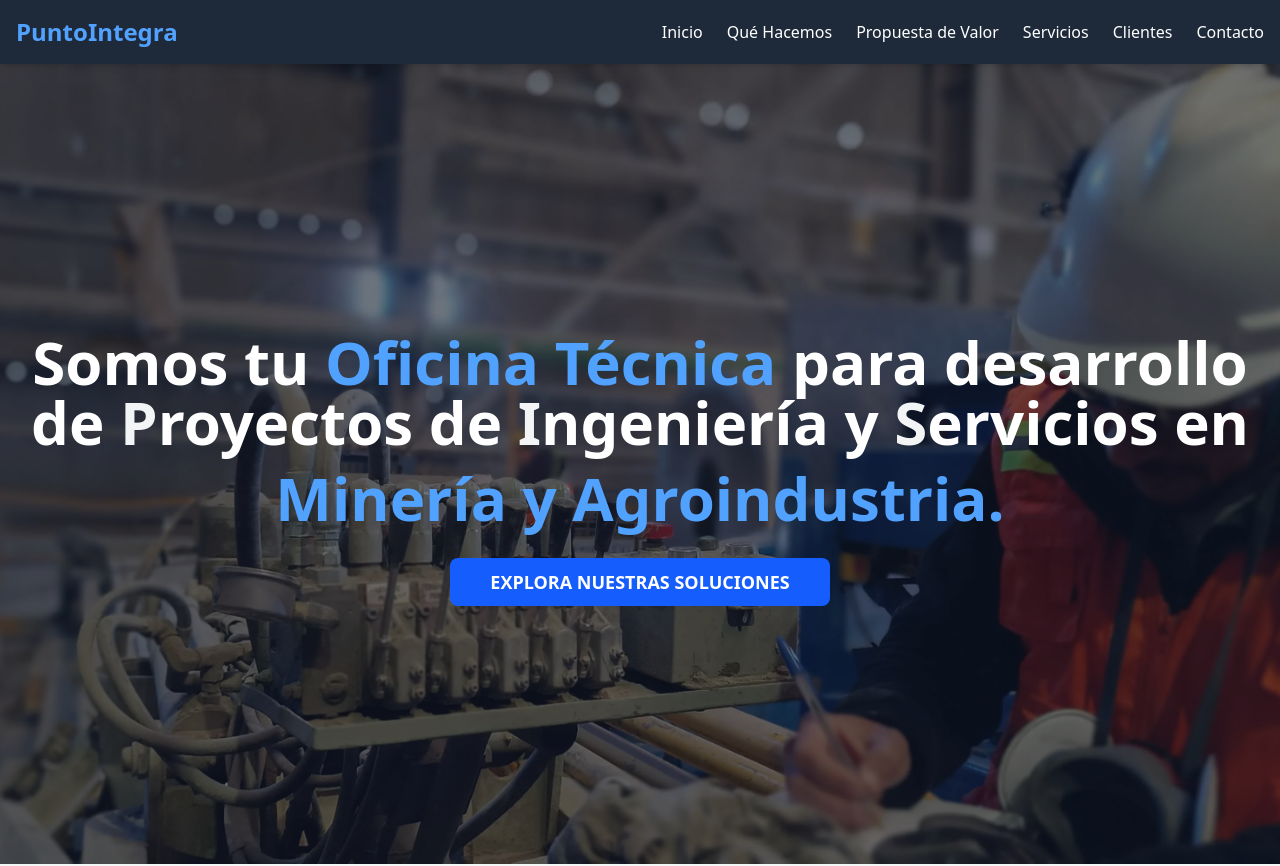
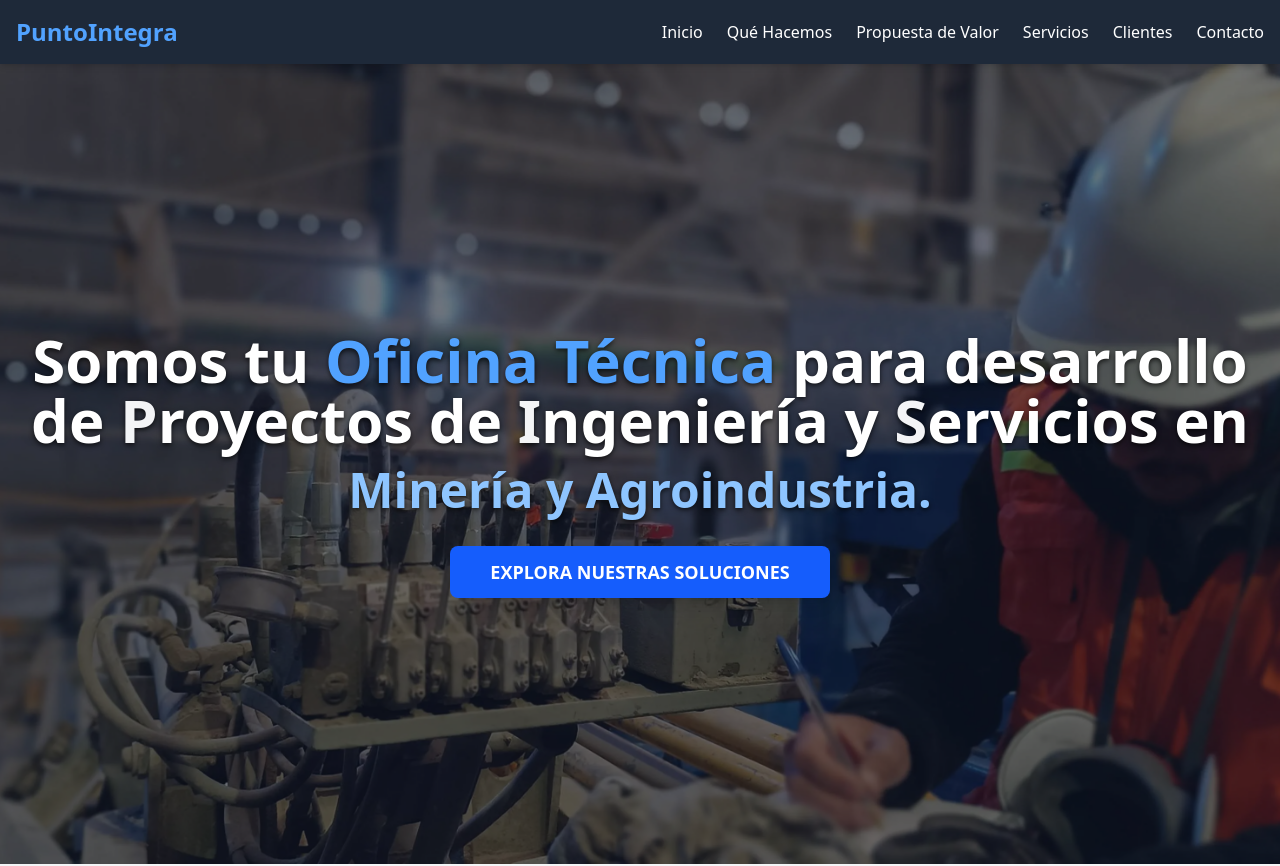
Before and after one commit to JaviCDevops/PuntoIntegra, a Next.js app: page / in a window 1280 px wide. Shown: the top 866 px of the page. Built offline with nearby package versions, Linux system fonts and the light colour scheme.

Commit message:
correccion error pequeño

```diff
--- a/app/page.js
+++ b/app/page.js
@@ -577,21 +577,21 @@ const services = [
 
         <div className="absolute inset-0 bg-gray-900/60 z-10"></div>
 
-        <div className="container mx-auto px-6 text-center py-32 md:py-48 relative z-10">
+        <div className="container mx-auto px-6 text-center py-32 md:py-48 relative z-20">
           <FadeIn>
-              <h1 className="text-4xl md:text-5xl lg:text-6xl font-extrabold mb-4">
-                Somos tu <span className="text-blue-400">Oficina&nbsp;Técnica</span> para desarrollo de <span className="text-gray-100">P</span>royectos de <span className="text-gray-100">I</span>ngeniería y <span className="text-gray-100">S</span>ervicios en
-              </h1>
+            <h1 className="text-4xl md:text-5xl lg:text-6xl font-extrabold mb-4" style={{ textShadow: '0 2px 5px rgba(0, 0, 0, 0.7)' }}>
+              Somos tu <span className="text-blue-400 font-extrabold">Oficina&nbsp;Técnica</span> para desarrollo de <span className="font-extrabold text-gray-100">P</span>royectos de <span className="font-extrabold text-gray-100">I</span>ngeniería y <span className="font-extrabold text-gray-100">S</span>ervicios en
+            </h1>
+            <h2 className="text-3xl md:text-4xl lg:text-5xl font-extrabold text-blue-300 mb-8" style={{ textShadow: '0 2px 5px rgba(0, 0, 0, 0.7)' }}>
+              Minería y Agroindustria.
+            </h2>
+            <a
+              href="#servicios"
 
-              <h1 className="text-3xl md:text-4xl lg:text-6xl font-semibold text-blue-400 mb-8">
-                Minería y Agroindustria.
-              </h1>
-              <p className="text-lg md:text-xl text-gray-200 mb-10 max-w-2xl mx-auto">
-              </p>
-              <a href="#servicios" className="bg-blue-600 hover:bg-blue-700 text-white font-bold py-3 px-10 rounded-lg text-lg transition duration-300">
-                EXPLORA NUESTRAS SOLUCIONES
-              </a>
-
+              className="inline-block bg-blue-600 hover:bg-blue-700 text-white font-bold py-3 px-4 sm:px-10 rounded-lg text-sm sm:text-lg transition duration-300 shadow-lg hover:shadow-xl transform hover:-translate-y-1"
+            >
+              EXPLORA NUESTRAS SOLUCIONES
+            </a>
           </FadeIn>
         </div>
       </section>
@@ -621,7 +621,7 @@ const services = [
                   <div key={service.title} className="grid grid-cols-1 md:grid-cols-2 gap-8 md:gap-12 items-center">
 
                     {/* Bloque de Imagen */}
-                    <div className={`w-full md:h-[400px] ${isEven ? 'md:order-1' : 'md:order-2'}`}>
+                    <div className={`w-full h-80 md:h-[500px] ${isEven ? 'md:order-1' : 'md:order-2'}`}>
                       <img
                         src={serviceImgSrc}
                         alt={service.title}
@@ -643,9 +643,9 @@ const services = [
                       <h3 className="text-3xl font-bold text-gray-900 mb-4">
                         {service.title}
                       </h3>
-                      <p className="text-gray-700 text-lg leading-relaxed">
+                      <div className="text-gray-700 text-lg leading-relaxed">
                         {service.description}
-                      </p>
+                      </div>
                     </div>
 
                   </div>
```
